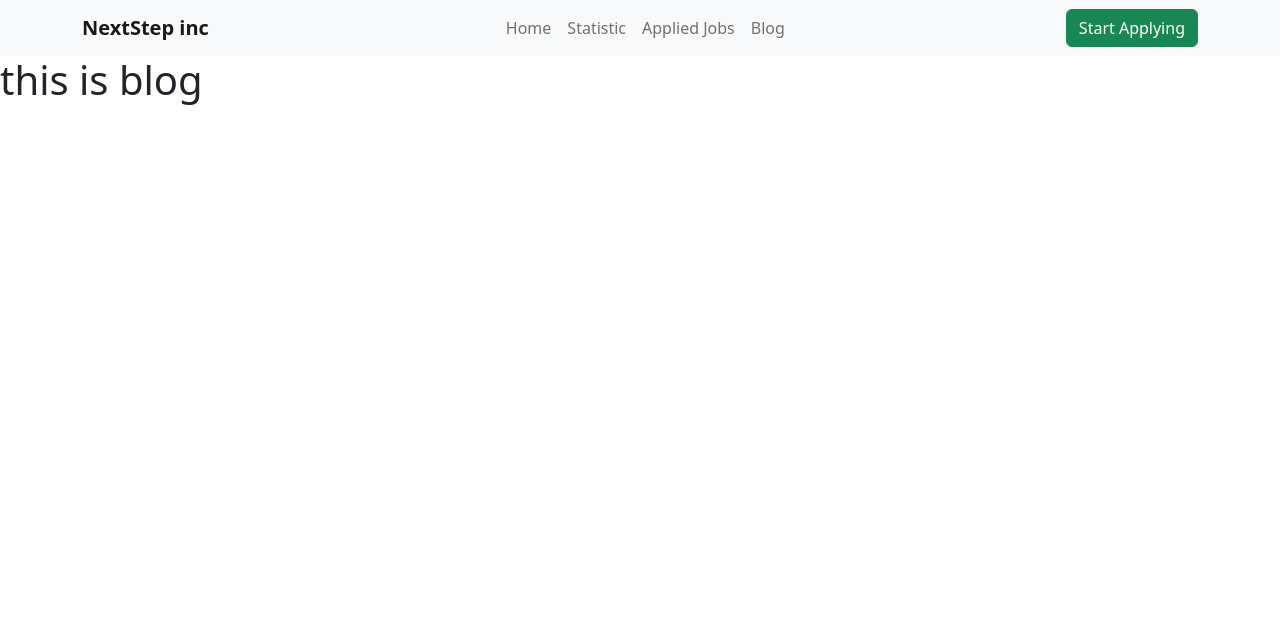
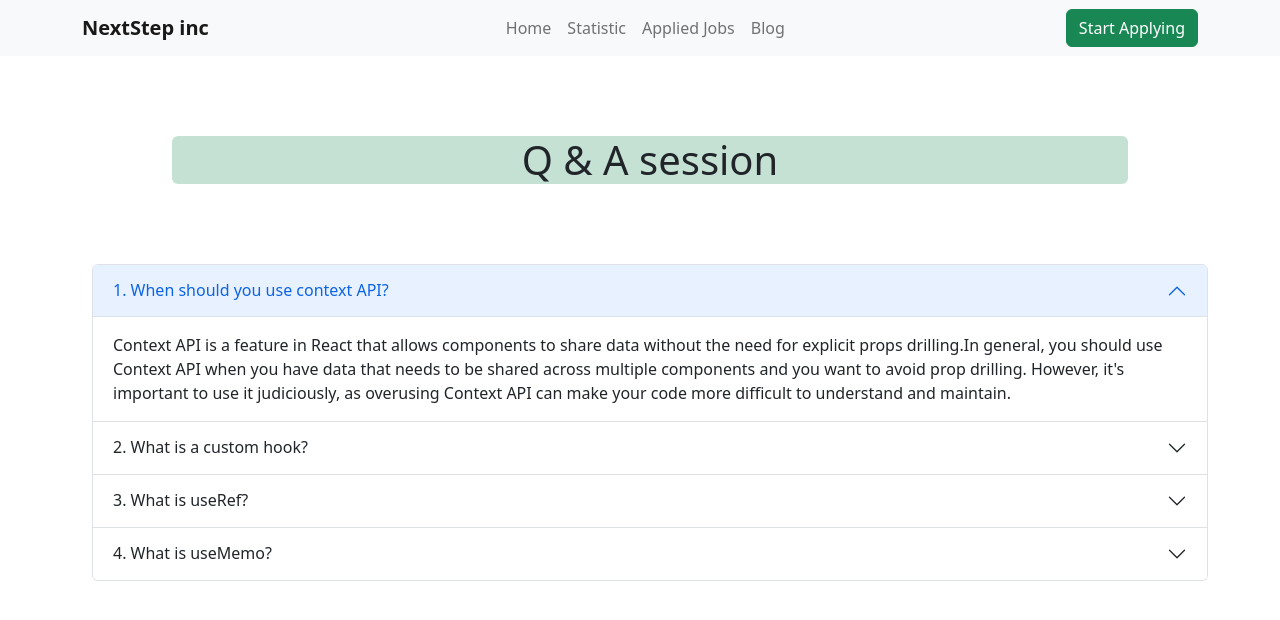
Before and after one commit to somratsam/react-ass-9, a React (Vite) app: page /blog in a window 1280 px wide. Shown: the top 620 px of the page. Built offline with nearby package versions, Linux system fonts and the light colour scheme.

Commit message:
error page added

```diff
--- a/package.json
+++ b/package.json
@@ -9,6 +9,7 @@
     "preview": "vite preview"
   },
   "dependencies": {
+    "@heroicons/react": "^2.0.17",
     "bootstrap": "^5.2.3",
     "localforage": "^1.10.0",
     "match-sorter": "^6.3.1",
--- a/src/components/Blog.jsx
+++ b/src/components/Blog.jsx
@@ -1,9 +1,36 @@
 import React from 'react';
+import Accordion from 'react-bootstrap/Accordion';
 
 const Blog = () => {
     return (
-        <div>
-            <h1>this is blog</h1>
+        <div className='container' style={{ margin: '5rem' }}>
+            <div className='fw-bold text-center bg-success bg-opacity-25 rounded'  style={{ margin: '5rem' }}><h1>Q & A session</h1></div>
+            <Accordion defaultActiveKey="0">
+      <Accordion.Item eventKey="0">
+        <Accordion.Header>1. When should you use context API?</Accordion.Header>
+        <Accordion.Body>
+        Context API is a feature in React that allows components to share data without the need for explicit props drilling.In general, you should use Context API when you have data that needs to be shared across multiple components and you want to avoid prop drilling. However, it's important to use it judiciously, as overusing Context API can make your code more difficult to understand and maintain.
+        </Accordion.Body>
+      </Accordion.Item>
+      <Accordion.Item eventKey="1">
+        <Accordion.Header>2. What is a custom hook?</Accordion.Header>
+        <Accordion.Body>
+        A custom hook is a reusable piece of code that encapsulates logic related to a specific functionality in a React application. Custom hooks allow you to extract common logic from components, making them easier to read, test, and maintain.
+        </Accordion.Body>
+      </Accordion.Item>
+      <Accordion.Item eventKey="1">
+        <Accordion.Header>3. What is useRef?</Accordion.Header>
+        <Accordion.Body>
+        useRef is a built-in hook in React that provides a way to create a mutable reference that persists across component re-renders. The useRef hook can be used to access the underlying DOM node or to store any mutable value in a component without triggering a re-render.
+        </Accordion.Body>
+      </Accordion.Item>
+      <Accordion.Item eventKey="1">
+        <Accordion.Header>4. What is useMemo?</Accordion.Header>
+        <Accordion.Body>
+        useMemo is a built-in hook in React that allows you to memoize the result of a function call and cache it for future use. Memoization is a technique used to optimize expensive computations by caching the result of the computation and returning it if the input parameters are the same as a previous call.
+        </Accordion.Body>
+      </Accordion.Item>
+    </Accordion>
         </div>
     );
 };
--- /dev/null
+++ b/src/components/ErrorPage.jsx
@@ -0,0 +1,29 @@
+import React from 'react';
+import { Link, useRouteError } from 'react-router-dom';
+import { FaceFrownIcon } from '@heroicons/react/24/solid'
+const ErrorPage = () => {
+    const { error, status } = useRouteError()
+    return (
+        <div>
+             <section className='container text-center'>
+      <div className=''>
+        <FaceFrownIcon className=' text-warning' style={{ width: '32rem' }} />
+        <div className=''>
+          <h2 className=''>
+            <span className=''>Error</span>
+            {status || 404}
+          </h2>
+          <h2 className='fw-bold text-danger'>
+            {error?.message}
+          </h2>
+          <Link to='/' className=' text-decoration-none'>
+            Back to homepage
+          </Link>
+        </div>
+      </div>
+    </section>
+        </div>
+    );
+};
+
+export default ErrorPage;
--- a/src/main.jsx
+++ b/src/main.jsx
@@ -12,11 +12,13 @@ import Blog from './components/Blog';
 import 'bootstrap/dist/css/bootstrap.min.css';
 import Statistics from './components/Statistics';
 import JobDetail from './components/JobDetail';
+import ErrorPage from './components/ErrorPage';
 
 const router = createBrowserRouter([
   {
     path: "/",
     element: <App />,
+    errorElement: <ErrorPage/>,
     children: [
 
       {
```
Also changed, not shown: 1 other file (tests, documents, lock files or other folders).
